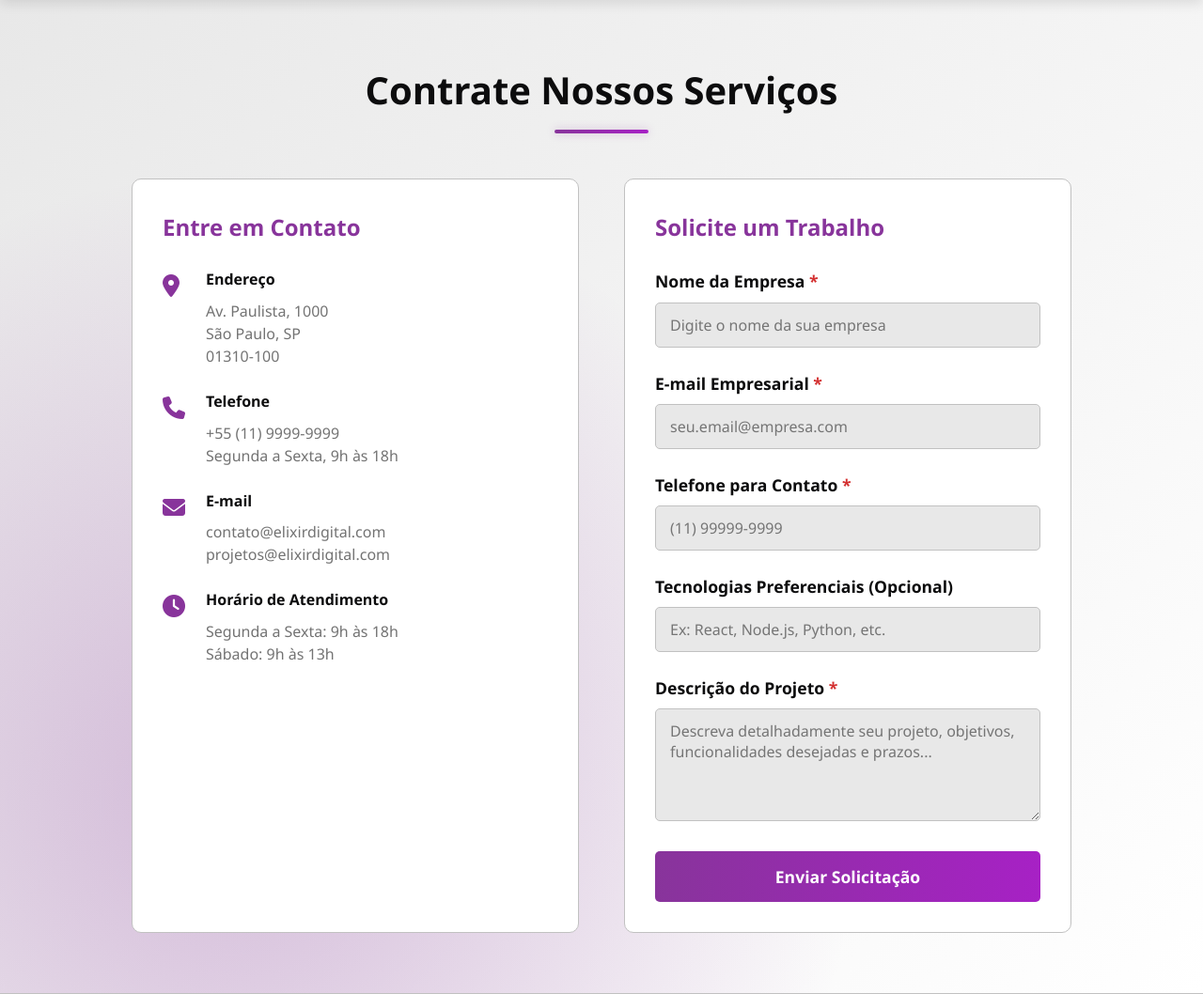
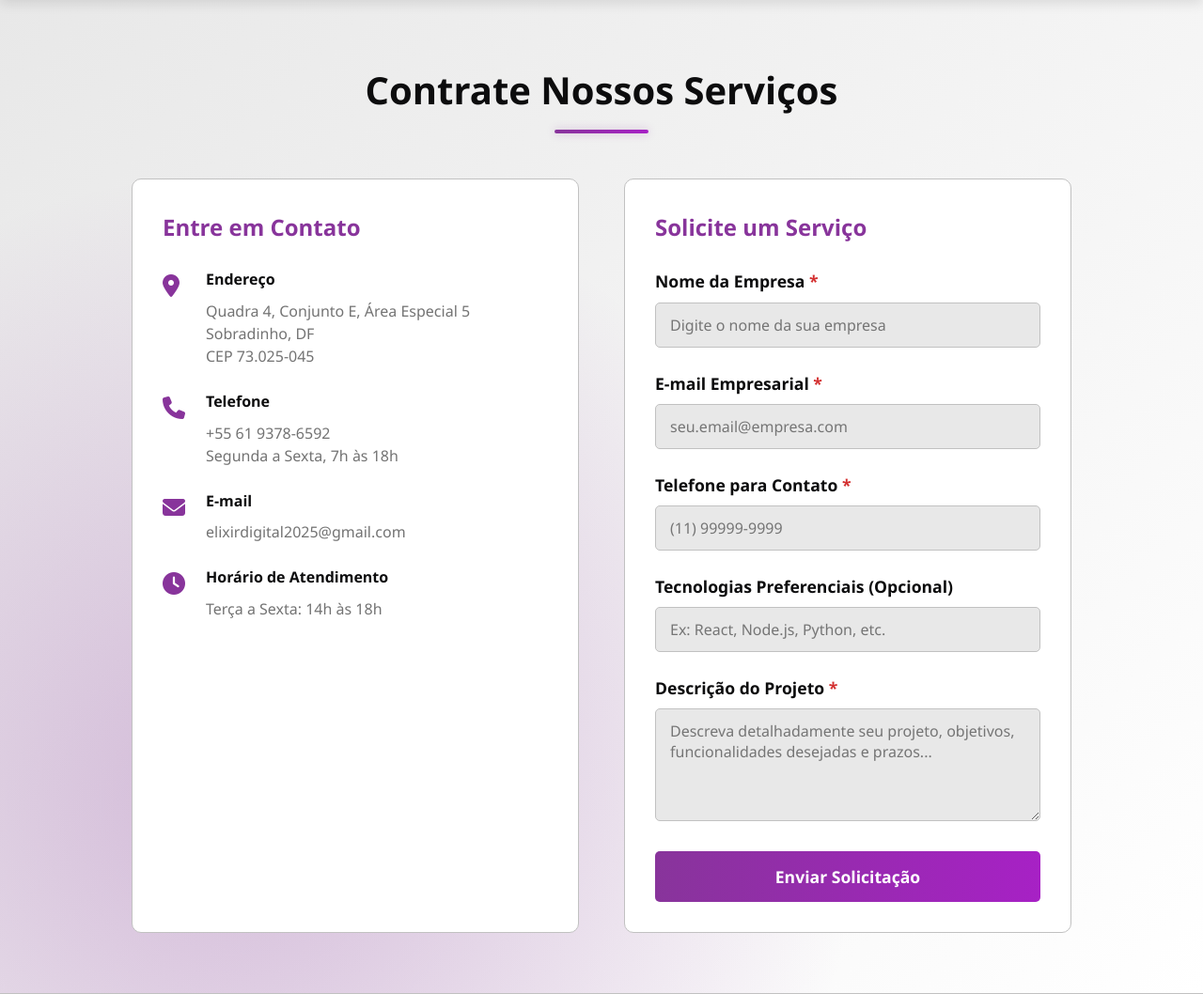
Before and after one commit to eclipsepackage/ElixirDigital, a Flask app: page /forms in a window 1280 px wide. Shown: the part 79-1137 px from the top of the page at 94% size. Run offline with Flask 3, Linux system fonts and the light colour scheme.

Commit message:
minha parte por enquanto

```diff
--- a/templates/forms.html
+++ b/templates/forms.html
@@ -17,7 +17,7 @@
                         </div>
                         <div class="contact-text">
                             <h4>Endereço</h4>
-                            <p>Av. Paulista, 1000<br>São Paulo, SP<br>01310-100</p>
+                            <p>Quadra 4, Conjunto E, Área Especial 5<br>Sobradinho, DF<br>CEP 73.025-045</p>
                         </div>
                     </div>
                     <div class="contact-item">
@@ -26,7 +26,7 @@
                         </div>
                         <div class="contact-text">
                             <h4>Telefone</h4>
-                            <p>+55 (11) 9999-9999<br>Segunda a Sexta, 9h às 18h</p>
+                            <p>+55 61 9378-6592<br>Segunda a Sexta, 7h às 18h</p>
                         </div>
                     </div>
                     <div class="contact-item">
@@ -35,7 +35,7 @@
                         </div>
                         <div class="contact-text">
                             <h4>E-mail</h4>
-                            <p>contato@elixirdigital.com<br>projetos@elixirdigital.com</p>
+                            <p>elixirdigital2025@gmail.com</p>
                         </div>
                     </div>
                     <div class="contact-item">
@@ -44,7 +44,7 @@
                         </div>
                         <div class="contact-text">
                             <h4>Horário de Atendimento</h4>
-                            <p>Segunda a Sexta: 9h às 18h<br>Sábado: 9h às 13h</p>
+                            <p>Terça a Sexta: 14h às 18h</p>
                         </div>
                     </div>
                 </div>
@@ -52,7 +52,7 @@
 
             <!-- Contact Form -->
             <div class="contact-form">
-                <h3>Solicite um Trabalho</h3>
+                <h3>Solicite um Serviço</h3>
                 <form id="contactForm">
                     <div class="form-group">
                         <label for="company" class="form-label required">Nome da Empresa</label>
--- a/templates/index.html
+++ b/templates/index.html
@@ -8,7 +8,11 @@
         <div class="hero-content">
             <h1>Bem-vindo à ElixirDigital</h1>
             <h1>O Futuro da Programação</h1>
-            <p>Somos uma equipe especializada em desenvolvimento de software, criando soluções inovadoras e tecnológicas para impulsionar o seu negócio. Combinamos expertise técnica com criatividade para entregar produtos excepcionais.</p>
+            <p>Bem-vindo à ElixirDigital!
+Somos uma equipe de estudantes do curso técnico em Desenvolvimento de Sistemas do Senac, apaixonados por tecnologia e inovação.
+
+Criamos a ElixirDigital com o objetivo de colocar em prática o que aprendemos em sala de aula e ganhar experiência no mercado. Aqui, empresas e empreendedores podem cadastrar suas ideias e solicitar o desenvolvimento de softwares totalmente gratuitos.
+</p>
         </div>
     </section>
 
```
